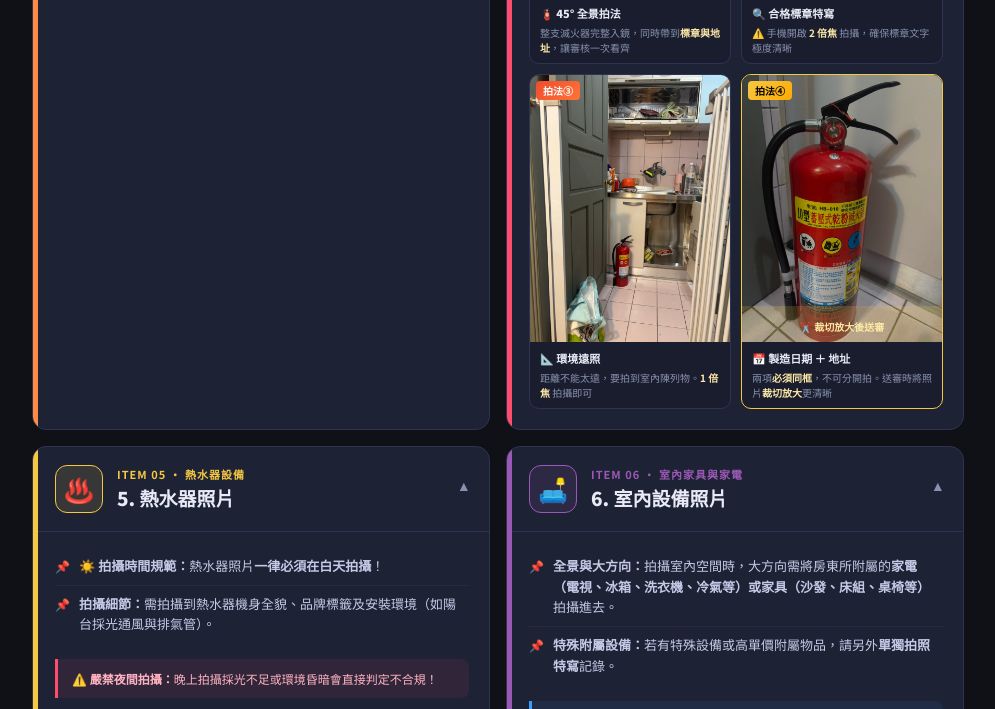
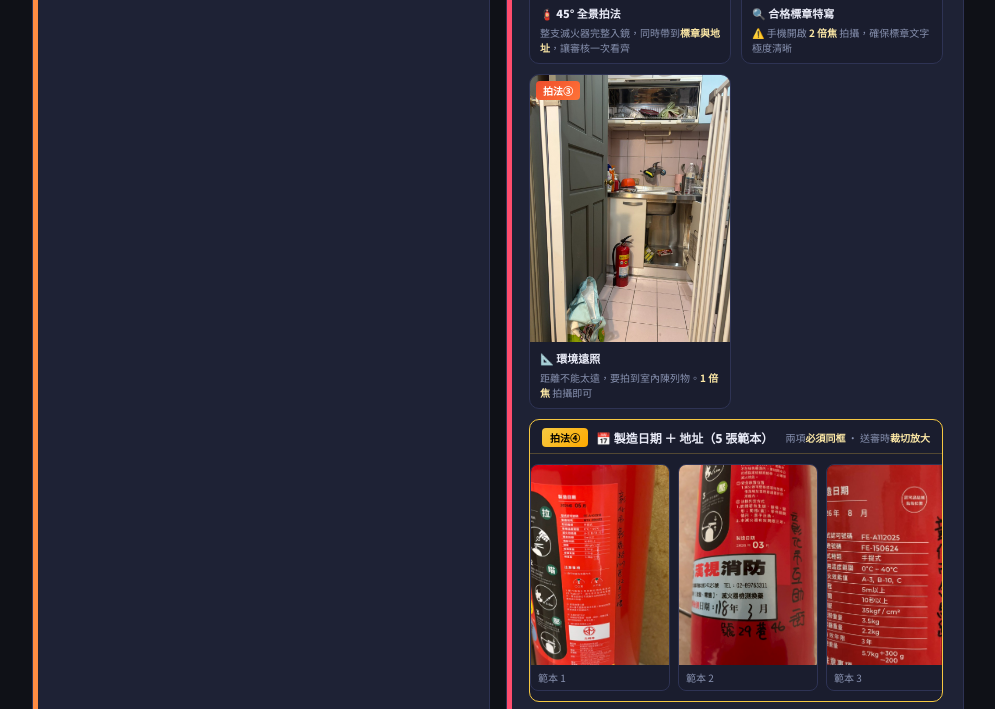
Before and after one commit to g0980149482-glitch/-, a plain HTML site: page photo.html in a window 1280 px wide. Shown: the part 1462-2171 px from the top of the page, without its empty margins (142-1137 px from the left). Drawn offline with Linux system fonts and the light colour scheme.

Commit message:
feat: add 5 real date+address photos for fire extinguisher shooting guide (card4 拍法④)

```diff
--- a/photo.html
+++ b/photo.html
@@ -569,23 +569,41 @@
                                 </div>
                             </div>
 
-                            <!-- 範例4：製造日期+地址 (文字提示卡) -->
-                            <div style="background:#1a1d2e; border:1px solid #f5c842; border-radius:10px; overflow:hidden;">
-                                <div style="position:relative;">
-                                    <div style="position:absolute;top:6px;left:6px;z-index:2;background:linear-gradient(135deg,#f5c842,#ffaa00);color:#000;font-size:10px;font-weight:900;padding:2px 7px;border-radius:4px;">拍法④</div>
-                                    <img src="img/fire_ext_45deg.jpg" alt="製造日期+地址範例" style="width:100%;aspect-ratio:3/4;object-fit:cover;display:block;filter:brightness(0.75);">
-                                    <div style="position:absolute;bottom:0;left:0;right:0;background:rgba(245,200,66,0.18);padding:6px 8px;text-align:center;">
-                                        <span style="font-size:10px;font-weight:900;color:#fce8a6;">✂️ 裁切放大後送審</span>
-                                    </div>
+                        </div><!-- /3-col grid for ①②③ -->
+
+                        <!-- 拍法④：製造日期＋地址 — 全寬 5 張橫向捲動 -->
+                        <div style="margin-top:10px; background:#1a1d2e; border:1px solid #f5c842; border-radius:10px; overflow:hidden;">
+                            <div style="padding:8px 12px 6px; display:flex; align-items:center; gap:8px; border-bottom:1px solid rgba(245,200,66,0.25);">
+                                <div style="background:linear-gradient(135deg,#f5c842,#ffaa00);color:#000;font-size:10px;font-weight:900;padding:2px 8px;border-radius:4px;flex-shrink:0;">拍法④</div>
+                                <div style="font-size:12px;font-weight:900;color:var(--text);">📅 製造日期 ＋ 地址（5 張範本）</div>
+                                <div style="font-size:10px;color:var(--muted);margin-left:auto;">兩項<strong style="color:#fce8a6;">必須同框</strong> · 送審時<strong style="color:#fce8a6;">裁切放大</strong></div>
+                            </div>
+                            <div style="display:flex; gap:8px; overflow-x:auto; padding:10px 12px; scroll-snap-type:x mandatory; -webkit-overflow-scrolling:touch;">
+                                <div style="flex:0 0 140px; scroll-snap-align:start; border-radius:8px; overflow:hidden; border:1px solid var(--border);">
+                                    <img src="img/fire_ext_date_1.jpg" alt="製造日期地址範本1" style="width:140px;height:200px;object-fit:cover;display:block;">
+                                    <div style="padding:5px 7px;font-size:10px;color:var(--muted);">範本 1</div>
                                 </div>
-                                <div style="padding:8px 10px;">
-                                    <div style="font-size:11px;font-weight:900;color:var(--text);margin-bottom:4px;">📅 製造日期 ＋ 地址</div>
-                                    <div style="font-size:10px;color:var(--muted);line-height:1.5;">兩項<strong style="color:#fce8a6;">必須同框</strong>，不可分開拍。送審時將照片<strong style="color:#fce8a6;">裁切放大</strong>更清晰</div>
+                                <div style="flex:0 0 140px; scroll-snap-align:start; border-radius:8px; overflow:hidden; border:1px solid var(--border);">
+                                    <img src="img/fire_ext_date_2.jpg" alt="製造日期地址範本2" style="width:140px;height:200px;object-fit:cover;display:block;">
+                                    <div style="padding:5px 7px;font-size:10px;color:var(--muted);">範本 2</div>
+                                </div>
+                                <div style="flex:0 0 140px; scroll-snap-align:start; border-radius:8px; overflow:hidden; border:1px solid var(--border);">
+                                    <img src="img/fire_ext_date_3.jpg" alt="製造日期地址範本3" style="width:140px;height:200px;object-fit:cover;display:block;">
+                                    <div style="padding:5px 7px;font-size:10px;color:var(--muted);">範本 3</div>
+                                </div>
+                                <div style="flex:0 0 140px; scroll-snap-align:start; border-radius:8px; overflow:hidden; border:1px solid var(--border);">
+                                    <img src="img/fire_ext_date_4.jpg" alt="製造日期地址範本4" style="width:140px;height:200px;object-fit:cover;display:block;">
+                                    <div style="padding:5px 7px;font-size:10px;color:var(--muted);">範本 4</div>
+                                </div>
+                                <div style="flex:0 0 140px; scroll-snap-align:start; border-radius:8px; overflow:hidden; border:1px solid var(--border);">
+                                    <img src="img/fire_ext_date_5.jpg" alt="製造日期地址範本5" style="width:140px;height:200px;object-fit:cover;display:block;">
+                                    <div style="padding:5px 7px;font-size:10px;color:var(--muted);">範本 5</div>
                                 </div>
                             </div>
+                        </div>
 
-                        </div>
-                    </div>
+                    </div><!-- /火器範例照片區 -->
+                </div>
                 </div>
             </div>
         </div>
```
Also changed, not shown: img/fire_ext_date_1.jpg (added), img/fire_ext_date_2.jpg (added), img/fire_ext_date_3.jpg (added), img/fire_ext_date_4.jpg (added), img/fire_ext_date_5.jpg (added).
